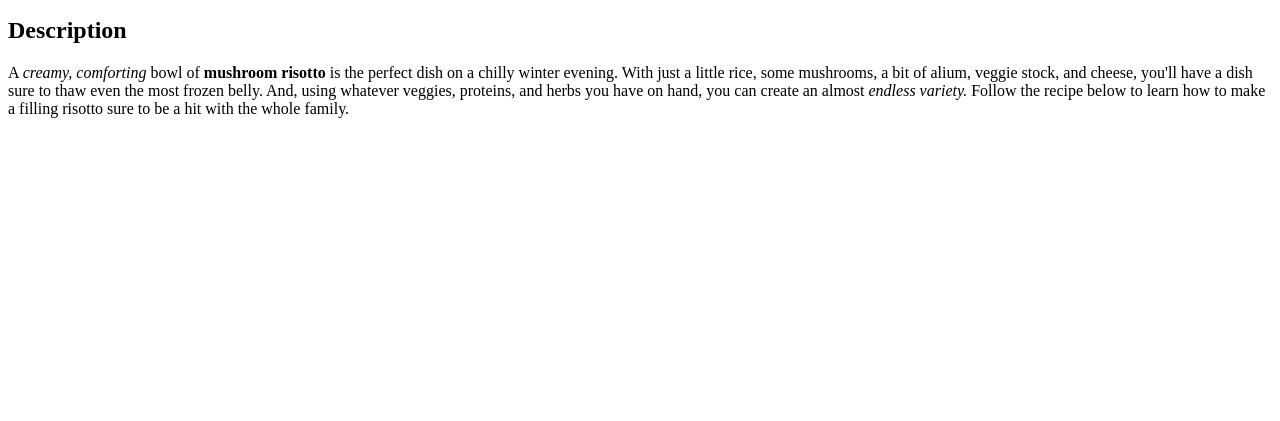
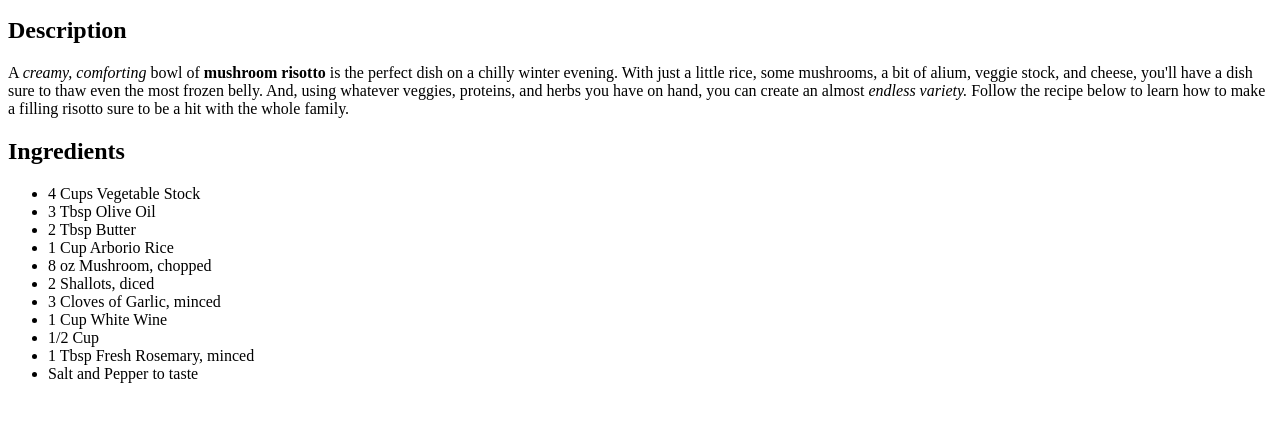
Before and after one commit to jachapman90/odin-recipes, a plain HTML site: page recipes/risotto.html in a window 1280 px wide. Shown: the part 101-522 px from the top of the page. Drawn offline with Linux system fonts and the light colour scheme.

Commit message:
Add Ingredients to risotto

```diff
--- a/recipes/risotto.html
+++ b/recipes/risotto.html
@@ -13,5 +13,21 @@
     With just a little rice, some mushrooms, a bit of alium, veggie stock, and cheese, you'll have a dish sure to thaw even the most frozen belly.
     And, using whatever veggies, proteins, and herbs you have on hand, you can create an almost <em>endless variety.</em>
     Follow the recipe below to learn how to make a filling risotto sure to be a hit with the whole family.</p>
+    <h2>Ingredients</h2>
+      <ul>
+        <li>4 Cups Vegetable Stock</li>
+        <li>3 Tbsp Olive Oil</li>
+        <li>2 Tbsp Butter</li>
+        <li>1 Cup Arborio Rice</li>
+        <li>8 oz Mushroom, chopped</li>
+        <li>2 Shallots, diced</li>
+        <li>3 Cloves of Garlic, minced</li>
+        <li>1 Cup White Wine</li>
+        <li>1/2 Cup</li>
+        <li>1 Tbsp Fresh Rosemary, minced</li>
+        <li>Salt and Pepper to taste</li>
+      </ul>
+
+
 </body>
 </html>
```
